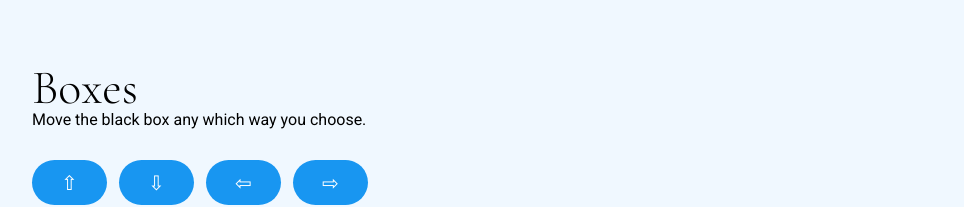
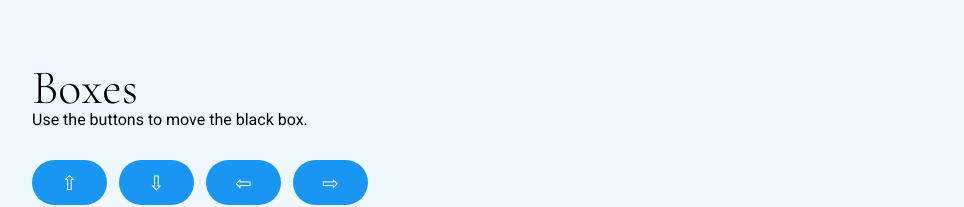
Before and after one commit to stubbystudios-zz/boxes, a plain HTML site: page index.html in a window 1280 px wide. Shown: the top 207 px of the page, without its empty margins (158-1122 px from the left). Drawn offline with nearby package versions, Linux system fonts and the light colour scheme.

```diff
--- a/index.html
+++ b/index.html
@@ -12,7 +12,7 @@
   <div class="main" role="main">
     <header>
       <h1>Boxes</h1>
-      <p>Move the black box any which way you choose.</p>
+      <p>Use the buttons to move the black box.</p>
     </header>
     <nav>
       <button class="btn up-btn">&#8679;</button>
```
Also changed, not shown: 1 other file.
